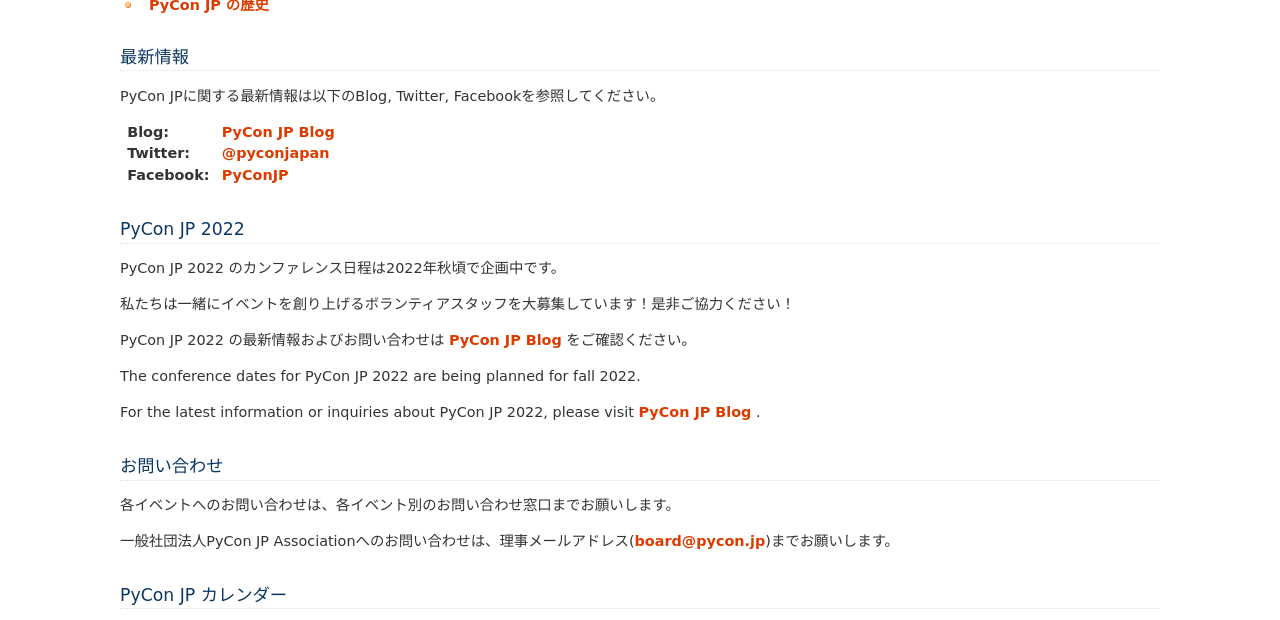
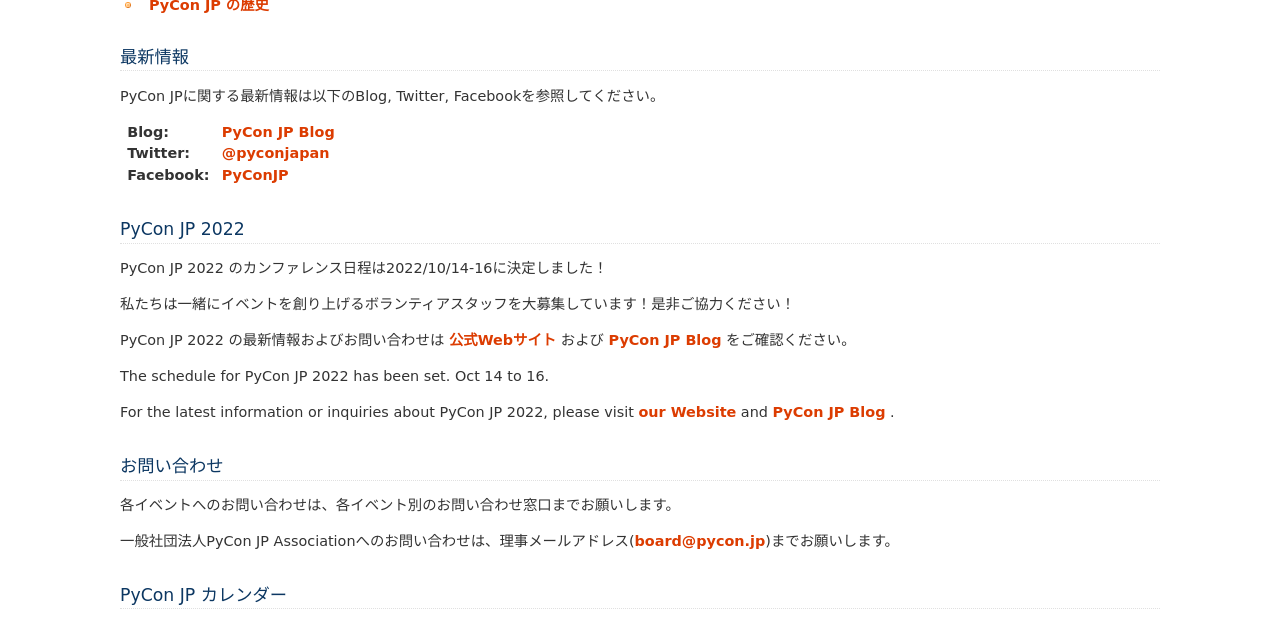
Before and after one commit to pyconjp/www.pycon.jp, a Sphinx documentation site: the page built from source/index.rst, in a window 1280 px wide and 900 px high, scrolled down 375 px, cut to the strip 0-620 px from the top of the window. Built offline with Sphinx 7.4.7, drawn with Linux system fonts in a browser that asks for light colours.

Commit message:
update for the PyCon JP 2022 for the schedule and the official website URL

```diff
--- a/source/index.rst
+++ b/source/index.rst
@@ -24,15 +24,15 @@
 
 PyCon JP 2022
 =============
-PyCon JP 2022 のカンファレンス日程は2022年秋頃で企画中です。
+PyCon JP 2022 のカンファレンス日程は2022/10/14-16に決定しました！
 
 私たちは一緒にイベントを創り上げるボランティアスタッフを大募集しています！是非ご協力ください！
 
-PyCon JP 2022 の最新情報およびお問い合わせは `PyCon JP Blog <https://pyconjp.blogspot.com/search/label/pyconjp2022>`__ をご確認ください。
+PyCon JP 2022 の最新情報およびお問い合わせは `公式Webサイト <https://2022.pycon.jp/>`_ および `PyCon JP Blog <https://pyconjp.blogspot.com/search/label/pyconjp2022>`__ をご確認ください。
 
-The conference dates for PyCon JP 2022 are being planned for fall 2022.
+The schedule for PyCon JP 2022 has been set. Oct 14 to 16.
 
-For the latest information or inquiries about PyCon JP 2022, please visit `PyCon JP Blog <https://pyconjp.blogspot.com/search/label/pyconjp2022>`__ .
+For the latest information or inquiries about PyCon JP 2022, please visit `our Website <https://2022.pycon.jp/>`_ and `PyCon JP Blog <https://pyconjp.blogspot.com/search/label/pyconjp2022>`__ .
 
 お問い合わせ
 ============
```
